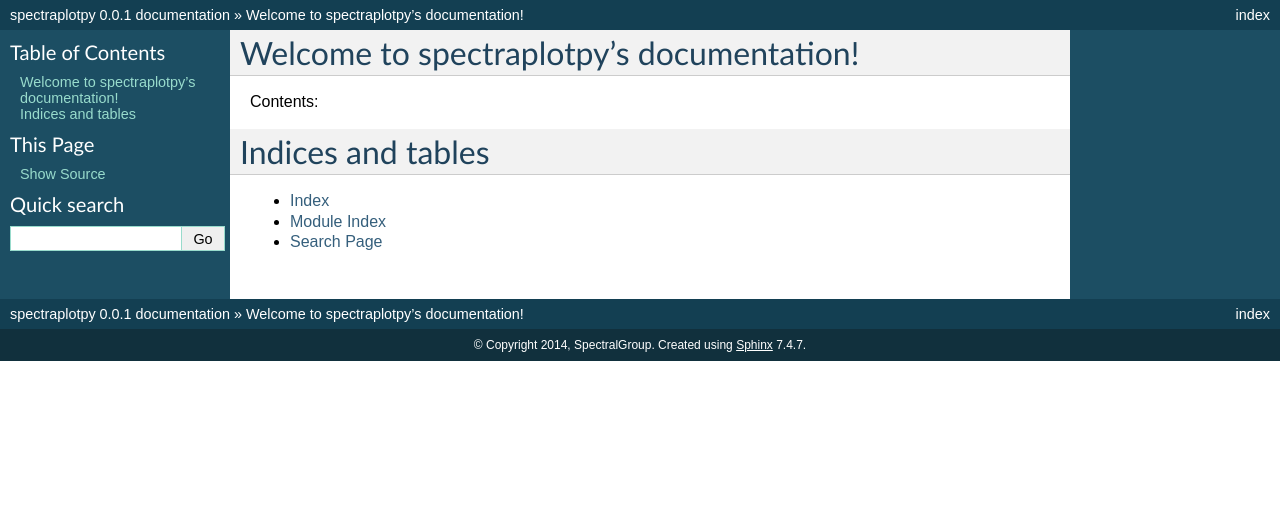
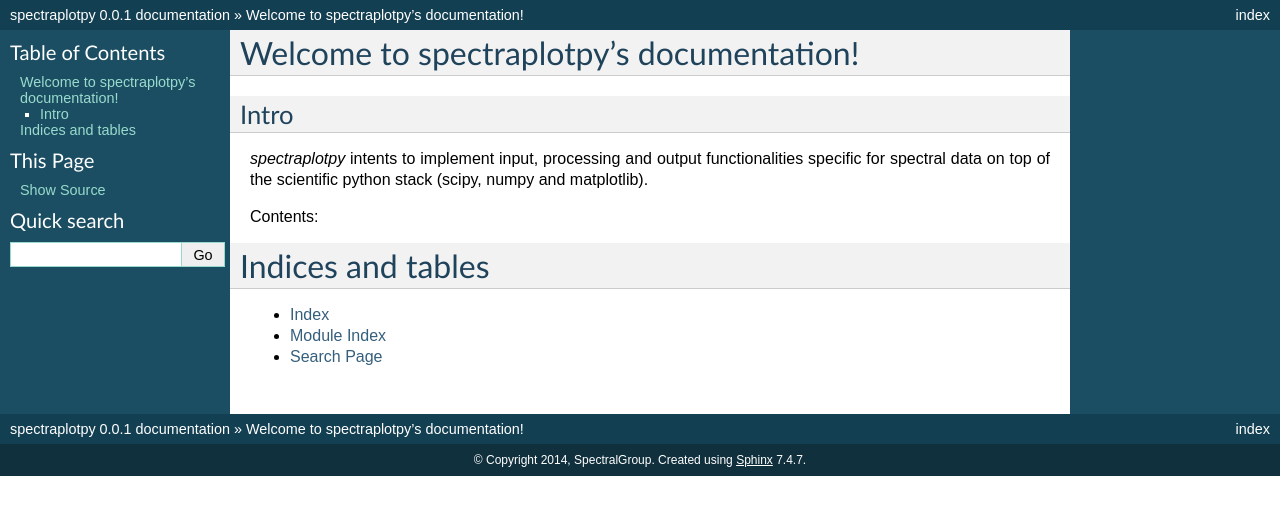
Before and after one commit to SpectralGroup/spectraplotpy, a Sphinx documentation site: the page built from docs/source/index.rst, in a window 1280 px wide. Shown: the top 515 px of the page. Built offline with Sphinx 7.4.7, drawn with Linux system fonts in a browser that asks for light colours.

Commit message:
Starting the documentations.

```diff
--- a/docs/source/index.rst
+++ b/docs/source/index.rst
@@ -5,6 +5,17 @@
 
 Welcome to spectraplotpy's documentation!
 =========================================
+
+Intro
+-----
+
+*spectraplotpy* intents to implement input, processing and output functionalities
+specific for spectral data on top of the scientific python stack (scipy, numpy and
+matplotlib).
+
+
+
+
 
 Contents:
 
```
